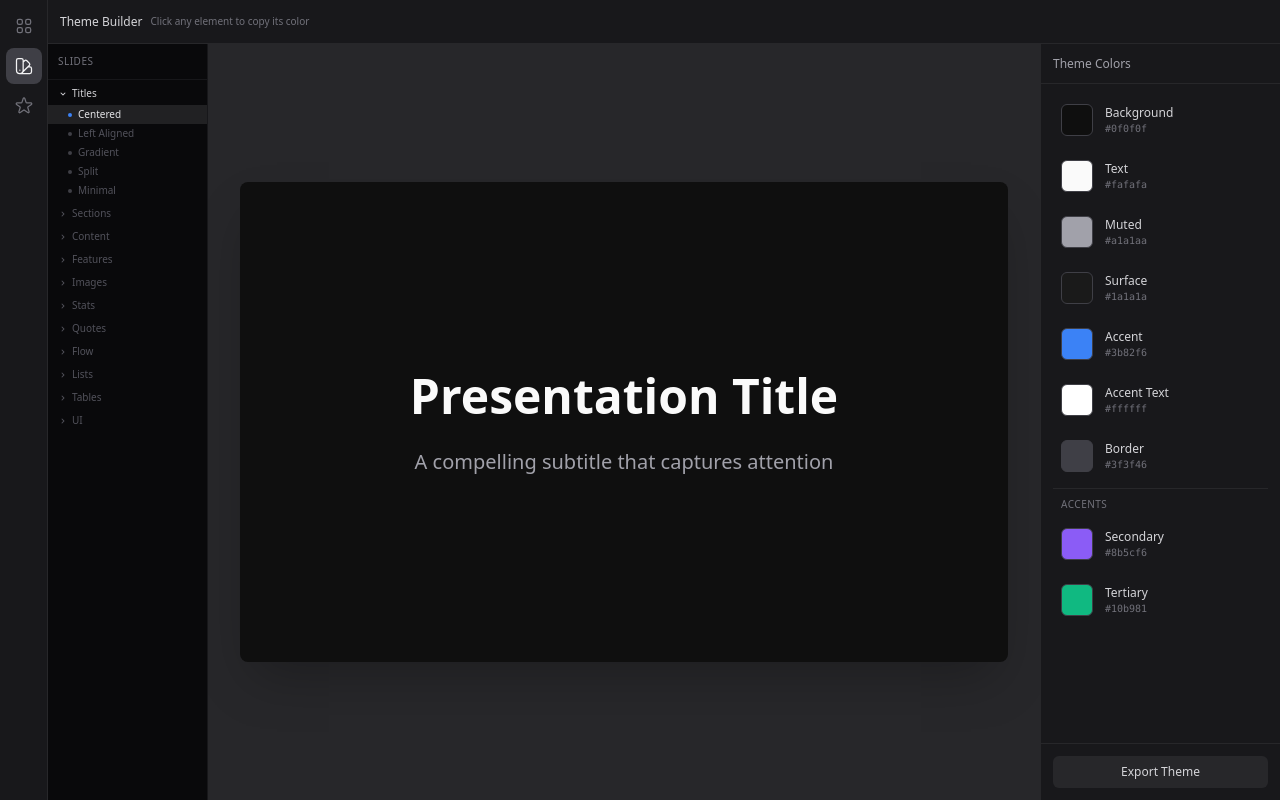
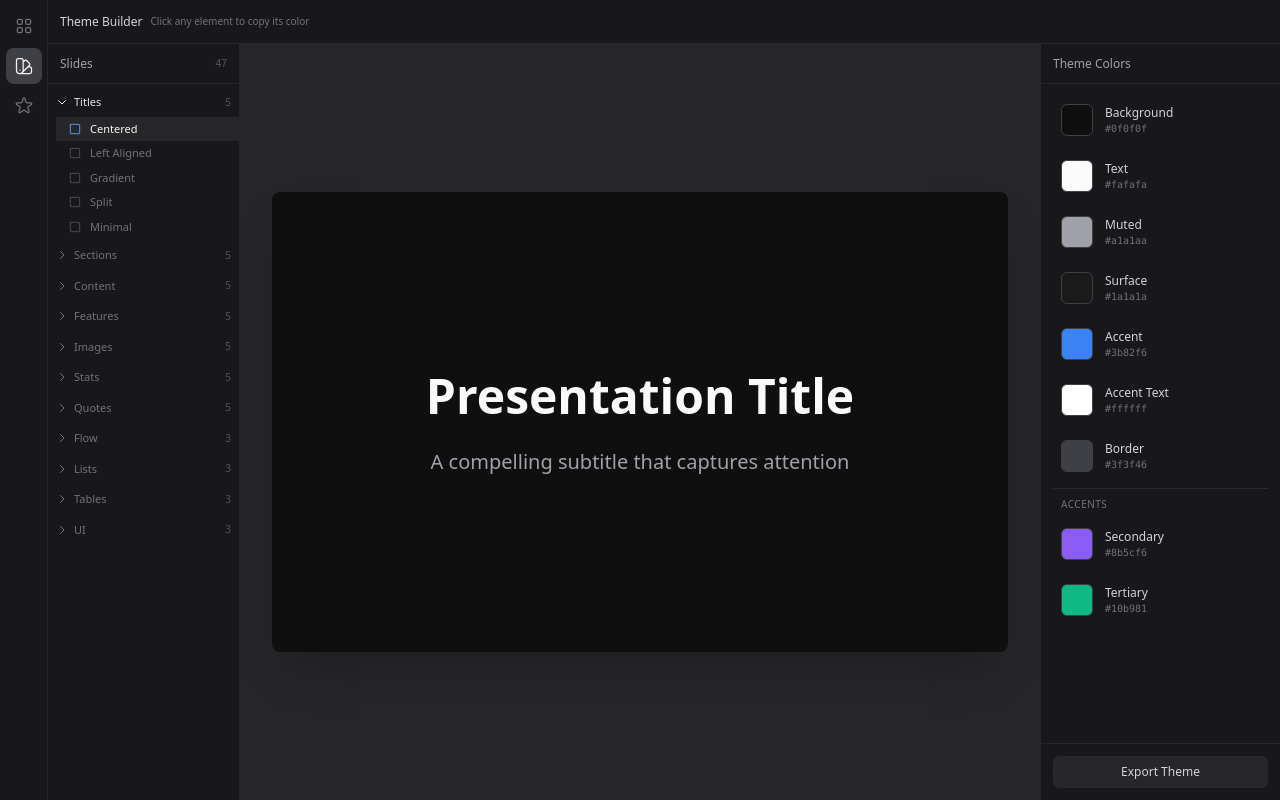
Before and after one commit to jeffjose/colors, a SvelteKit app: page /theme in a window 1280 px wide. Built offline with nearby package versions, Linux system fonts and the light colour scheme.

Commit message:
Add thin dark scrollbar to theme builder sidebar

```diff
--- a/src/routes/theme/+page.svelte
+++ b/src/routes/theme/+page.svelte
@@ -151,16 +151,17 @@
 <!-- Content Area -->
 <div class="flex-1 flex min-h-0">
 	<!-- Slides Sidebar -->
-	<aside class="w-40 bg-zinc-950 border-r border-zinc-800/50 flex flex-col shrink-0">
-		<div class="h-9 px-2.5 flex items-center border-b border-zinc-800/50">
-			<span class="text-[10px] font-medium text-zinc-500 uppercase tracking-wider">Slides</span>
+	<aside class="w-48 bg-zinc-900 border-r border-zinc-800 flex flex-col shrink-0">
+		<div class="h-10 px-3 flex items-center border-b border-zinc-800">
+			<span class="text-xs font-medium text-zinc-400">Slides</span>
+			<span class="ml-auto text-[10px] text-zinc-600">{slides.length}</span>
 		</div>
-		<div class="flex-1 overflow-y-auto py-0.5">
+		<div class="flex-1 overflow-y-auto py-1 sidebar-scroll">
 			{#each slideCategories as category}
 				{@const categorySlides = slides.slice(category.range[0], category.range[1])}
 				{@const isExpanded = expandedCategories.has(category.name)}
 				{@const hasSelectedSlide = selectedSlideIndex >= category.range[0] && selectedSlideIndex < category.range[1]}
-				<div>
+				<div class="mb-0.5">
 					<!-- Category Header -->
 					<button
 						onclick={() => {
@@ -172,24 +173,27 @@
 							}
 							expandedCategories = newSet;
 						}}
-						class="w-full flex items-center gap-1 px-2.5 py-1 text-left transition-colors hover:bg-zinc-900 {hasSelectedSlide ? 'text-zinc-300' : 'text-zinc-600'}"
+						class="w-full flex items-center gap-1.5 px-2 py-1.5 text-left transition-colors hover:bg-zinc-800/50 {hasSelectedSlide ? 'text-zinc-200' : 'text-zinc-500'}"
 					>
-						<svg class="w-2.5 h-2.5 shrink-0 transition-transform duration-150 {isExpanded ? 'rotate-90' : ''}" fill="currentColor" viewBox="0 0 20 20">
-							<path fill-rule="evenodd" d="M7.293 14.707a1 1 0 010-1.414L10.586 10 7.293 6.707a1 1 0 011.414-1.414l4 4a1 1 0 010 1.414l-4 4a1 1 0 01-1.414 0z" clip-rule="evenodd" />
+						<svg class="w-3 h-3 shrink-0 transition-transform {isExpanded ? 'rotate-90' : ''}" fill="none" stroke="currentColor" viewBox="0 0 24 24">
+							<path stroke-linecap="round" stroke-linejoin="round" stroke-width="2" d="M9 5l7 7-7 7" />
 						</svg>
-						<span class="text-[10px] font-medium">{category.name}</span>
+						<span class="text-[11px] font-medium">{category.name}</span>
+						<span class="ml-auto text-[10px] text-zinc-600">{categorySlides.length}</span>
 					</button>
 					<!-- Category Items -->
 					{#if isExpanded}
-						<div class="pb-0.5">
+						<div class="ml-2">
 							{#each categorySlides as slide, i}
 								{@const globalIndex = category.range[0] + i}
 								<button
 									onclick={() => (selectedSlideIndex = globalIndex)}
-									class="w-full flex items-center gap-1.5 pl-5 pr-2 py-0.5 text-left transition-colors {selectedSlideIndex === globalIndex ? 'bg-zinc-800/80 text-zinc-200' : 'text-zinc-600 hover:bg-zinc-900 hover:text-zinc-500'}"
+									class="w-full flex items-center gap-2 pl-3 pr-2 py-1 text-left transition-colors {selectedSlideIndex === globalIndex ? 'bg-zinc-800 text-zinc-100' : 'text-zinc-500 hover:bg-zinc-800/50 hover:text-zinc-400'}"
 								>
-									<span class="w-1 h-1 rounded-full shrink-0 {selectedSlideIndex === globalIndex ? 'bg-blue-500' : 'bg-zinc-700'}"></span>
-									<span class="text-[10px] truncate">{slide.name.split(' - ')[1] || slide.name}</span>
+									<svg class="w-3.5 h-3.5 shrink-0 {selectedSlideIndex === globalIndex ? 'text-blue-400' : 'text-zinc-600'}" fill="none" stroke="currentColor" viewBox="0 0 24 24">
+										<path stroke-linecap="round" stroke-linejoin="round" stroke-width="1.5" d="M4 5a1 1 0 011-1h14a1 1 0 011 1v14a1 1 0 01-1 1H5a1 1 0 01-1-1V5z" />
+									</svg>
+									<span class="text-[11px] truncate">{slide.name.split(' - ')[1] || slide.name}</span>
 								</button>
 							{/each}
 						</div>
@@ -1227,3 +1231,23 @@
 		<span class="text-zinc-500 uppercase">{copiedColor}</span>
 	</div>
 {/if}
+
+<style>
+	.sidebar-scroll {
+		scrollbar-width: thin;
+		scrollbar-color: #3f3f46 transparent;
+	}
+	.sidebar-scroll::-webkit-scrollbar {
+		width: 4px;
+	}
+	.sidebar-scroll::-webkit-scrollbar-track {
+		background: transparent;
+	}
+	.sidebar-scroll::-webkit-scrollbar-thumb {
+		background-color: #3f3f46;
+		border-radius: 2px;
+	}
+	.sidebar-scroll::-webkit-scrollbar-thumb:hover {
+		background-color: #52525b;
+	}
+</style>
```
